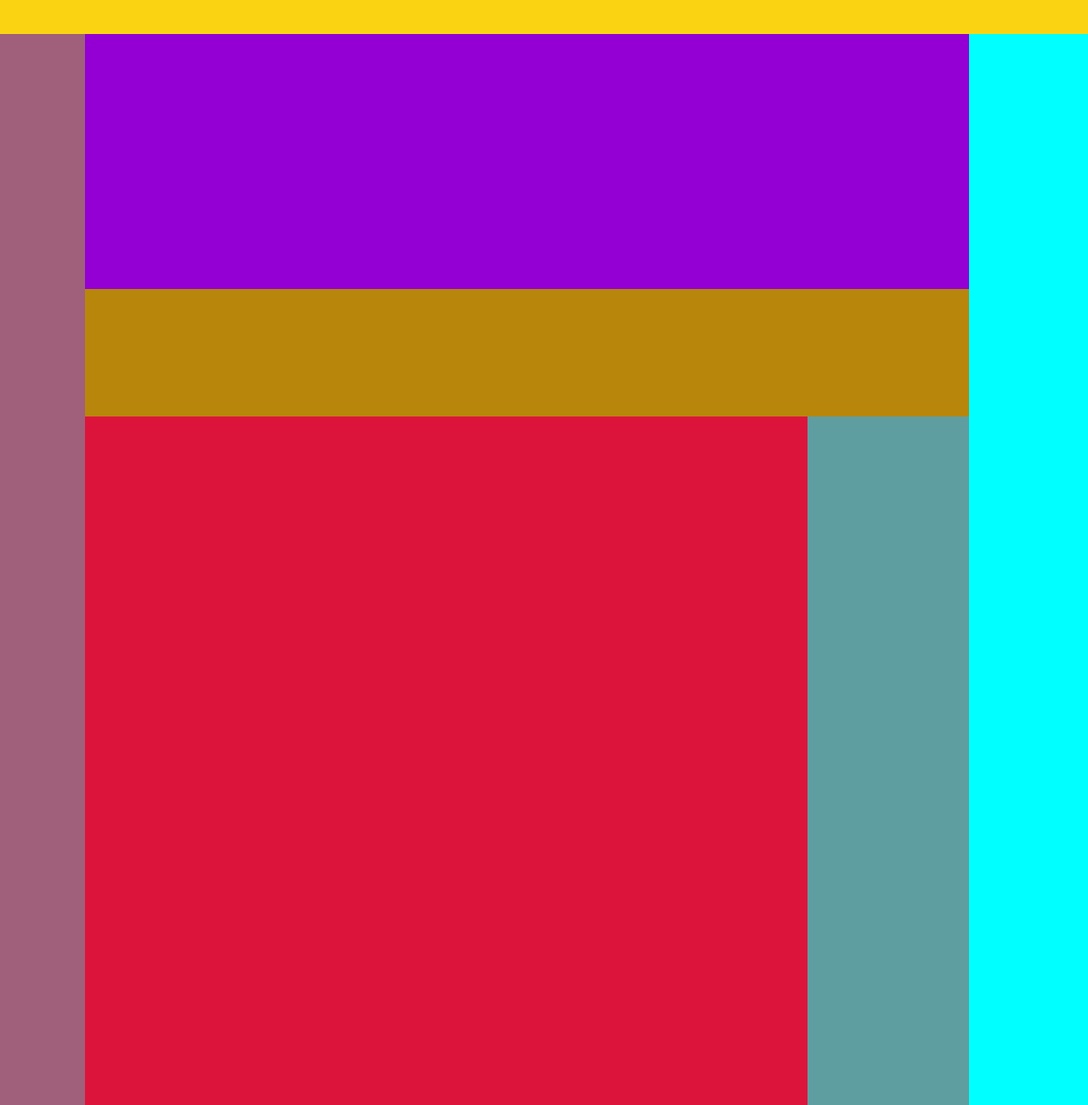
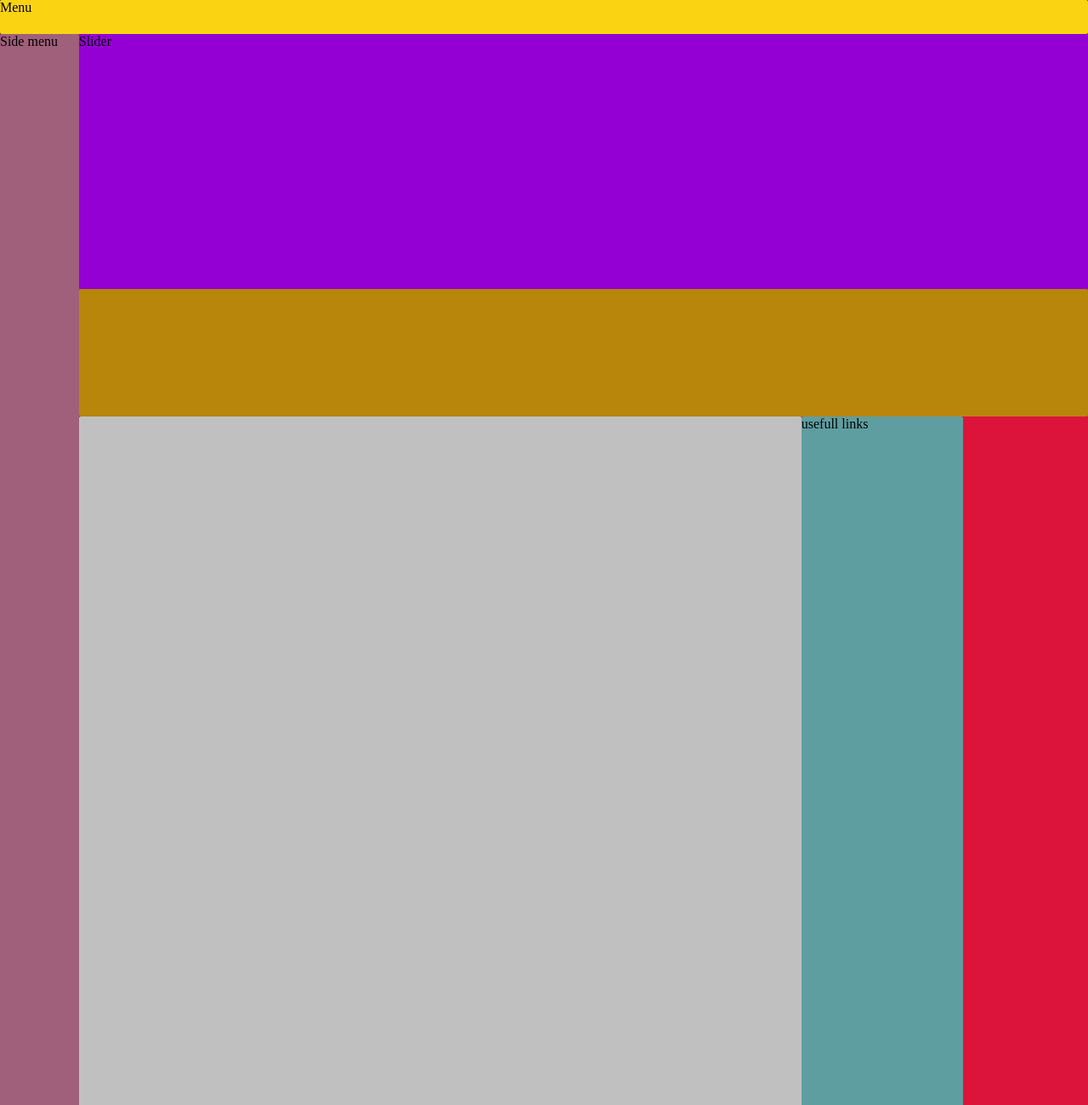
Before and after one commit to CubyckRubyk/lesson4, a plain HTML site: page index.html in a window 1280 px wide. Shown: the top 1300 px of the page at 85% size. Drawn offline with Linux system fonts and the light colour scheme.

Commit message:
in progress

```diff
--- a/index.html
+++ b/index.html
@@ -11,20 +11,21 @@
 </head>
 <body>
 <div class="wrap">
-    <div class="menu1"></div>
+    <div class="menu1">Menu</div>
     <div class="all">
-    <div class="sidemenu2"></div>
+    <div class="sidemenu2">Side menu</div>
     <div class="main">
         <div class="uppart">
-            <div class="slider3"></div>
+            <div class="slider3">Slider</div>
             <div class="pictures">
+                <img src="" alt="">
             </div>
         </div>
         <div class="dowpart">
             <div class="articles5"></div>
-            <div class="links6"></div>
+            <div class="links6">usefull links</div>
         </div>
-        <div class="contactinfo7"></div>
+        <div class="contactinfo7">Contacts</div>
     </div>
     </div>
 </div>
--- a/mainweb.css
+++ b/mainweb.css
@@ -2,22 +2,30 @@ body {
     margin: 0;
 }
 .wrap {
-background: aqua;
+background: #272a2a;
+    height: 100%;
+    width: 100%;
 }
 .menu1 {
     height: 40px;
     background: #fad413;
+    border-radius: 2px;
 }
 .all {
+    width: 100%;
+    height: calc(100% - 40px);
     display: flex;
+    background: crimson;
 }
 .sidemenu2 {
     width: 100px;
-    height: 1900px;
+    height: 1950px;
     background: #a05f7a;
     z-index: 0;
+    border-radius: 2px;
 }
 .main {
+    width: 100%;
 display: flex;
     flex-direction: column;
 }
@@ -32,27 +40,37 @@ display: flex;
     width: 100%;
     height: 300px;
     background: darkviolet;
+    border-radius: 2px;
 }
 .pictures {
-    width: 1040px;
+    width: 100%;
     height: 150px;
     background: darkgoldenrod;
+    border-radius: 2px;
+}
+.img {
+    height: 50px;
+    width: 50px;
 }
 .dowpart {
 display: flex;
 }
 .articles5 {
     width: 850px;
-    height: 1200px;
-    background: crimson;
+    height: 1300px;
+    background: silver;
+    border-radius: 2px;
 }
 .links6 {
     width: 190px;
-    height: 1200px;
+    height: 1300px;
     background: cadetblue;
+    border-radius: 2px;
 }
 .contactinfo7 {
     height: 200px;
     width: 1040px;
     background: black;
+    border-radius: 2px;
+    color: #fcfcfc;
 }
```
Also changed, not shown: img/penne-sausage-eggplant-bolognese-1244.jpg (added).
